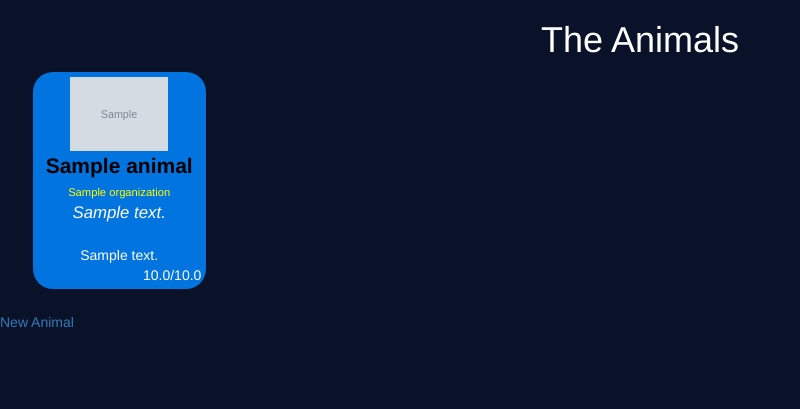
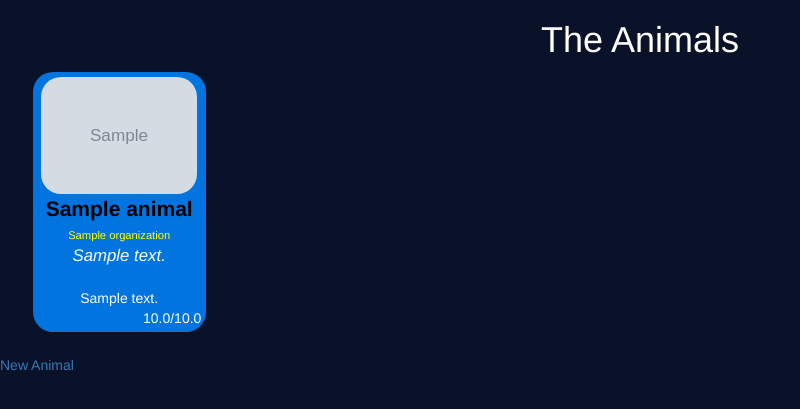
Before and after one commit to sagarwal10/animalwishes, a Rails app: page /animals in a window 1280 px wide. Shown: the top 409 px of the page, without its empty margins (0-800 px from the left). Run offline with Rails 7, Linux system fonts and the light colour scheme; tables that the repository leaves empty hold one stand-in row (values such as "Sample post"); grey boxes marked "Sample" are stand-in pictures; style sheets or scripts are compiled from the project's sources; parts of the project's set-up code (start-up, migrations or seed data) failed here and were passed over; some libraries are stand-ins or nearby versions.

Commit message:
Self styled: bigger images

```diff
--- a/app/assets/stylesheets/animals.css.scss
+++ b/app/assets/stylesheets/animals.css.scss
@@ -1,5 +1 @@
 // Index page style
-.animal-index {
-   margin:5px;
-   padding:1em;
-}
--- a/app/assets/stylesheets/animals.scss
+++ b/app/assets/stylesheets/animals.scss
@@ -19,7 +19,9 @@ h1 {
   color:yellow;
   text-align:center;
   img {
-   width:60%;
+    height:70%;
+    width:95%;
+border-radius: 20px;
   }
 
   a {
```
Also changed, not shown: 1 other file.
